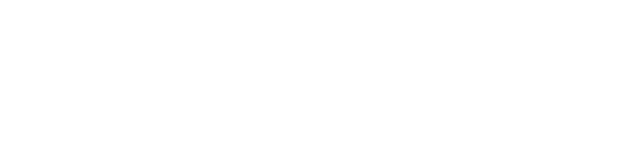
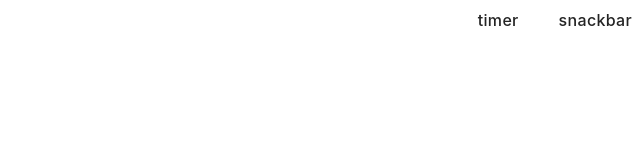
Before and after one commit to EgorOgirchuk/goit-js-hw-10, a website built with Vite: page src/index.html in a window 1280 px wide. Shown: the whole page, without its empty margins (640-1280 px from the left). Built offline with nearby package versions, Linux system fonts and the light colour scheme.

Commit message:
add nav menu

```diff
--- a/src/index.html
+++ b/src/index.html
@@ -8,6 +8,16 @@
     <link rel="stylesheet" href="./css/styles.css" />
   </head>
   <body>
-    <!-- <script type="module" src="./main.js"></script> -->
+    <nav class="nav">
+      <ul class="nav-list">
+        <li class="nav-item">
+          <a href="./1-timer.html" class="nav-link">timer</a>
+        </li>
+
+        <li class="nav-item">
+          <a href="./2-snackbar.html" class="nav-link">snackbar</a>
+        </li>
+      </ul>
+    </nav>
   </body>
 </html>
```
